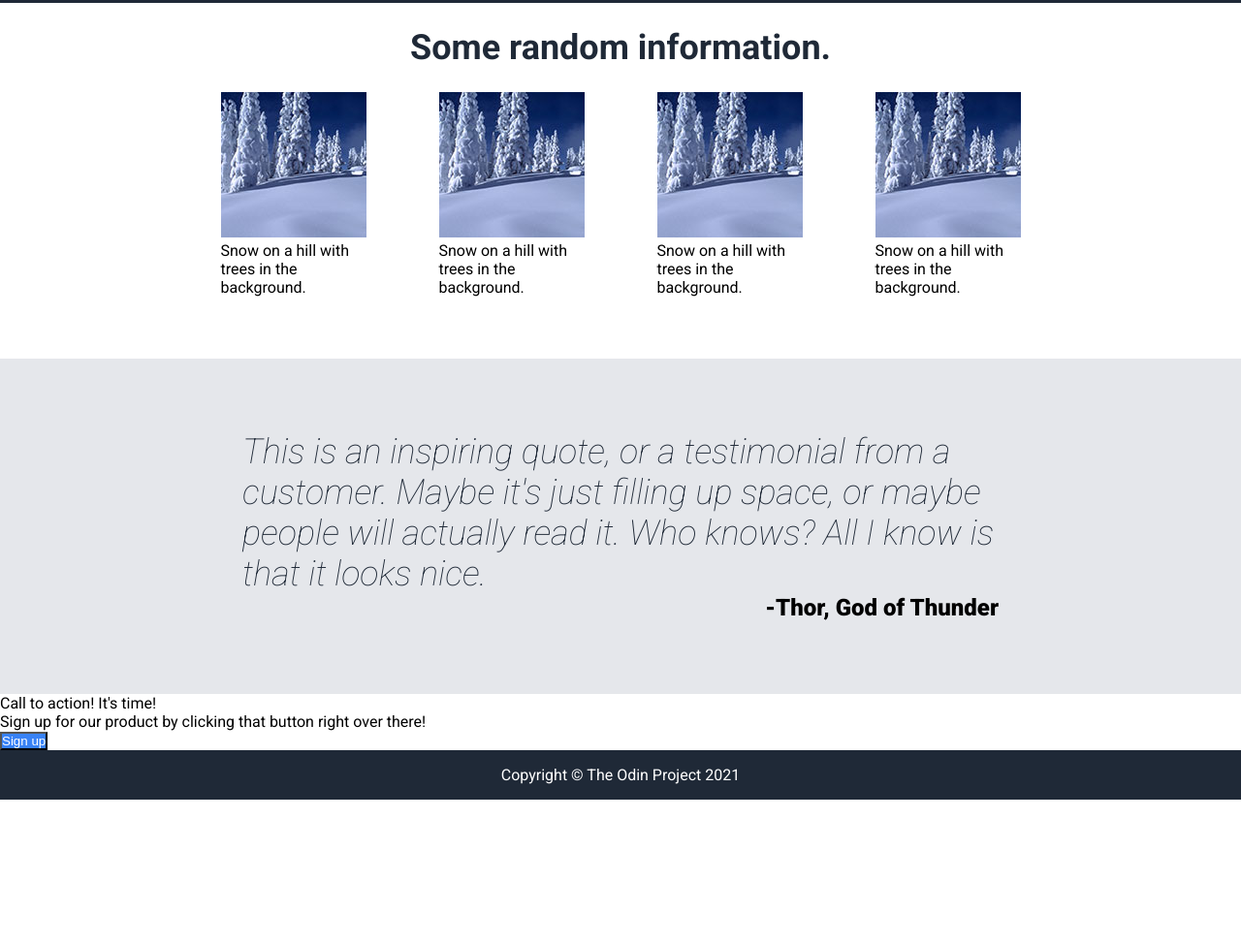
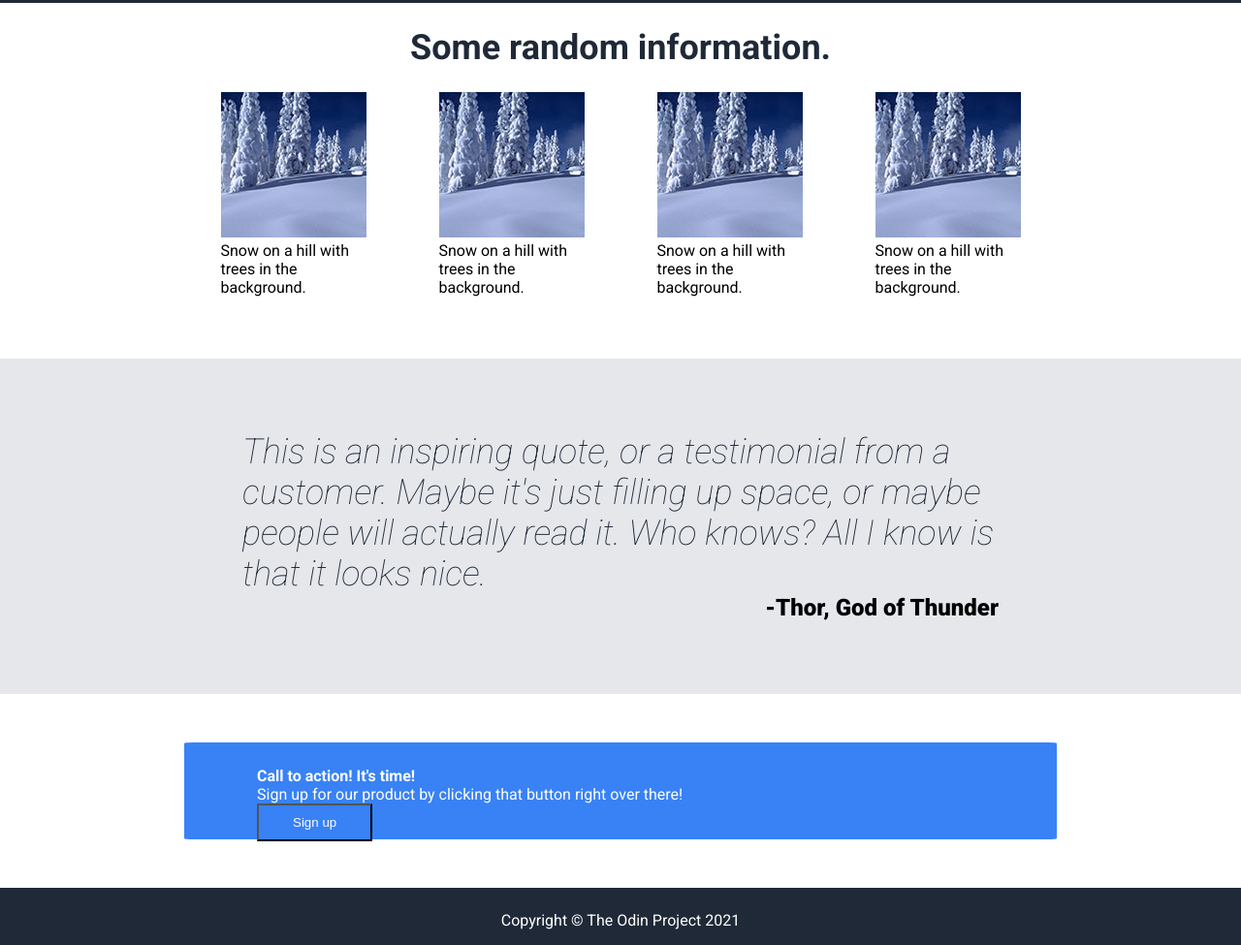
Before and after one commit to Henry-Bernardin/landing-project-the-odin-project, a plain HTML site: page index.html in a window 1280 px wide. Shown: the part 456-1431 px from the top of the page at 97% size. Before the commit the page ends 1281 px from the top, so only its background shows below. Drawn offline with Linux system fonts and the light colour scheme.

Commit message:
feat: add styling to container-3

```diff
--- a/index.css
+++ b/index.css
@@ -116,6 +116,14 @@ li a:hover {
   padding-bottom: 125px;
 }
 
+.container-3 {
+  display: flex;
+  justify-content: center;
+  flex-direction: column;
+  align-items: center;
+  padding: 50px 0px 50px 0px;
+}
+
 .image-container {
   display: flex;
   gap: 75px;
@@ -142,12 +150,29 @@ li a:hover {
   height: 150px;
 }
 
+.call-to-action {
+  background-color: #3882f6;
+  width: 900px;
+  height: 100px;
+  border-radius: 1%;
+  padding: 25px 75px 5px 75px;
+}
+
 .footer-flex {
   margin-top: auto;
-  padding: 1em 0 1em 0;
+  padding: 1.5em 0 1em 0;
 }
 
 .footer-body-flex {
   display: flex;
   justify-content: center;
 }
+
+.white-text {
+  color: #ffffff;
+}
+
+button {
+  color: #ffffff;
+  padding: 10px 35px;
+}
--- a/index.html
+++ b/index.html
@@ -68,12 +68,12 @@
       </p>
       <p class="bold-text">-Thor, God of Thunder</p>
     </section>
-    <section>
-      <div>
-        <p>Call to action! It's time!</p>
+    <section class="container-3 white-text">
+      <div class="call-to-action">
+        <p><strong>Call to action! It's time!</strong></p>
         <p>Sign up for our product by clicking that button right over there!</p>
+        <button>Sign up</button>
       </div>
-      <div><button>Sign up</button></div>
     </section>
     <footer class="footer-flex">
       <p class="footer-body-flex">Copyright © The Odin Project 2021</p>
```
